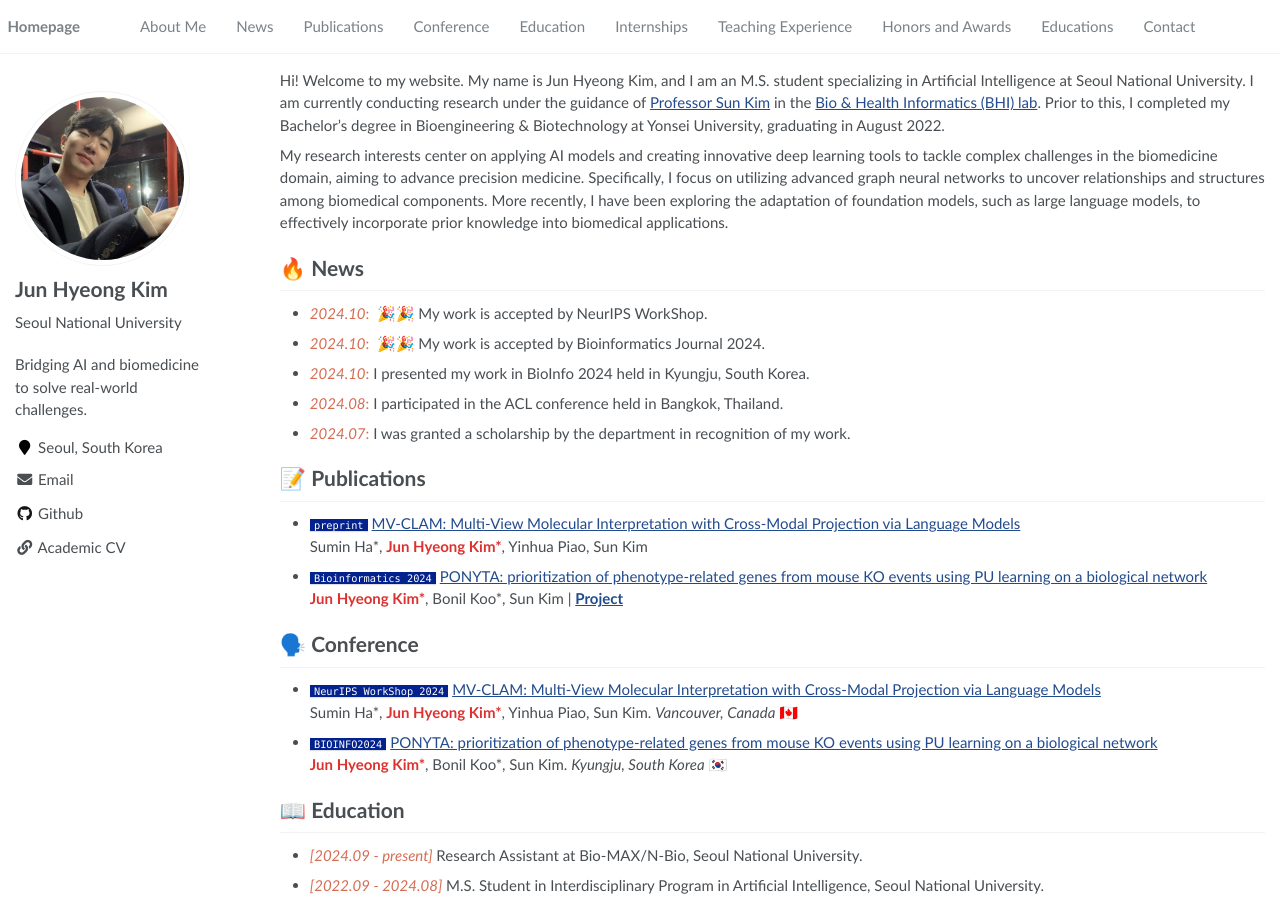
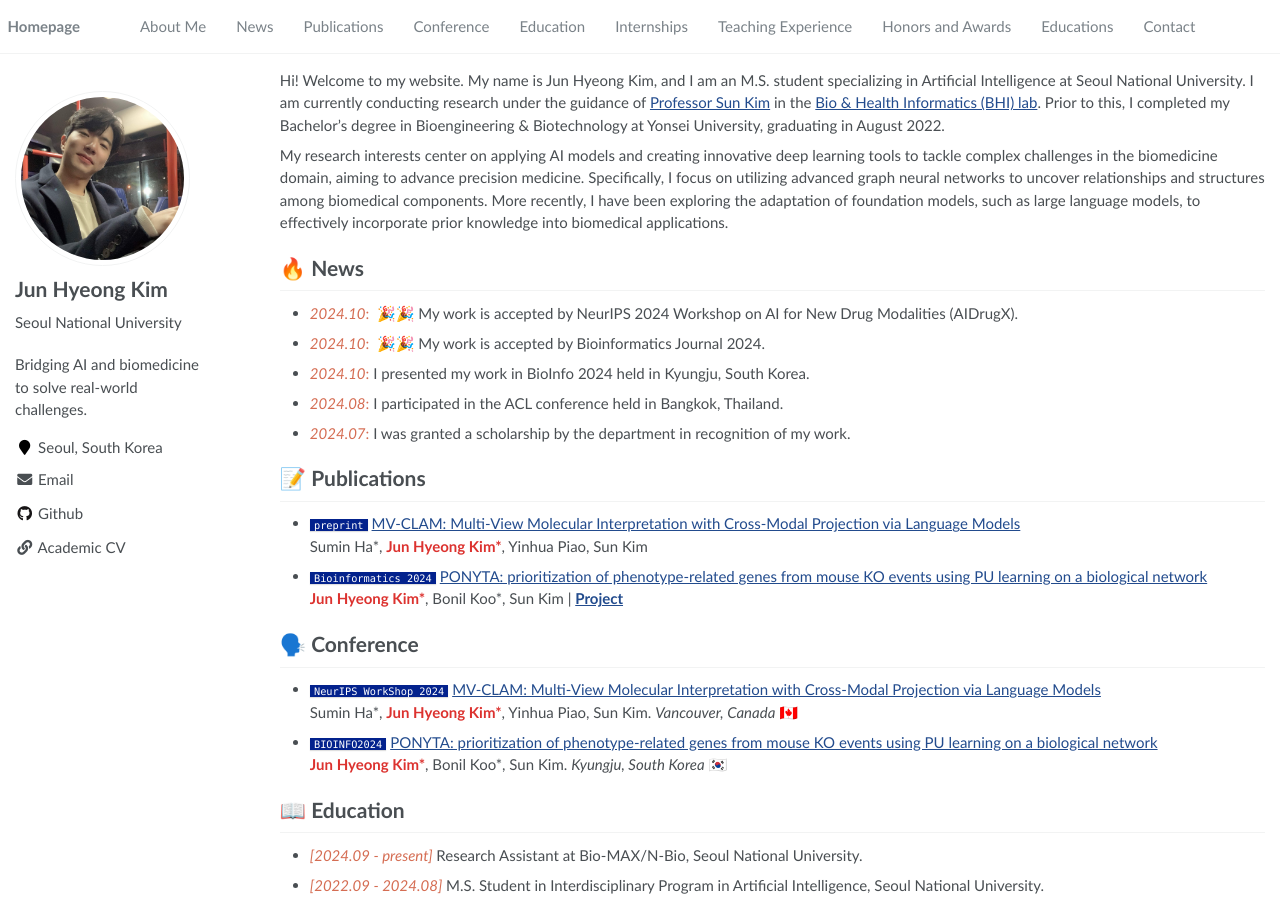
Before and after one commit to Jun-Hyeong-Kim/Jun-Hyeong-Kim.github.io, a Jekyll site: the page built from _pages/about.md, in a window 1280 px wide and 900 px high. Built offline with Jekyll 4.4.1, drawn with Linux system fonts in a browser that asks for light colours.

Commit message:
Update about.md
Signed-off-by: kjh <112607676+Jun-Hyeong-Kim@users.noreply.github.com>

```diff
--- a/_pages/about.md
+++ b/_pages/about.md
@@ -18,7 +18,7 @@ My research interests center on applying AI models and creating innovative deep
 
 
 # 🔥 News
-- <span style="color: #D56D53">*2024.10*:</span> &nbsp;🎉🎉 My work is accepted by NeurIPS WorkShop.
+- <span style="color: #D56D53">*2024.10*:</span> &nbsp;🎉🎉 My work is accepted by NeurIPS 2024 Workshop on AI for New Drug Modalities (AIDrugX).
 - <span style="color: #D56D53">*2024.10*:</span> &nbsp;🎉🎉 My work is accepted by Bioinformatics Journal 2024.
 - <span style="color: #D56D53">*2024.10*:</span> I presented my work in BioInfo 2024 held in Kyungju, South Korea.
 - <span style="color: #D56D53">*2024.08*:</span> I participated in the ACL conference held in Bangkok, Thailand.
```
